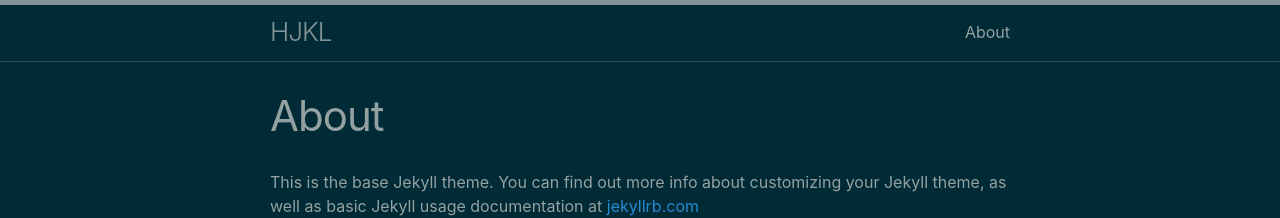
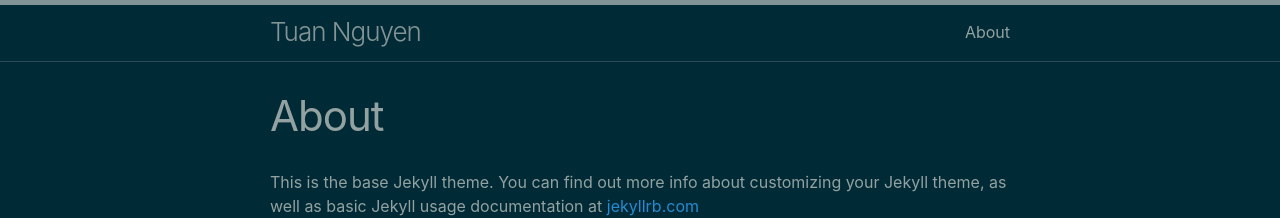
Before and after one commit to tuang3142/me, a Jekyll site: the page built from about.md, in a window 1280 px wide. Shown: the top 218 px of the page. Built offline with Jekyll 4.4.1, drawn with Linux system fonts in a browser that asks for light colours.

```diff
--- a/_config.yml
+++ b/_config.yml
@@ -1,7 +1,8 @@
-title: HJKL
+title: Tuan Nguyen
 author:
   name: Tuan Nguyen
   email: tuan.nguyenviet271@gmail.com
+  telegram: tuanguyenvi
 description: > # this means to ignore newlines until "show_excerpts:"
   Ruby on Rails developer and Vim user
 
```
